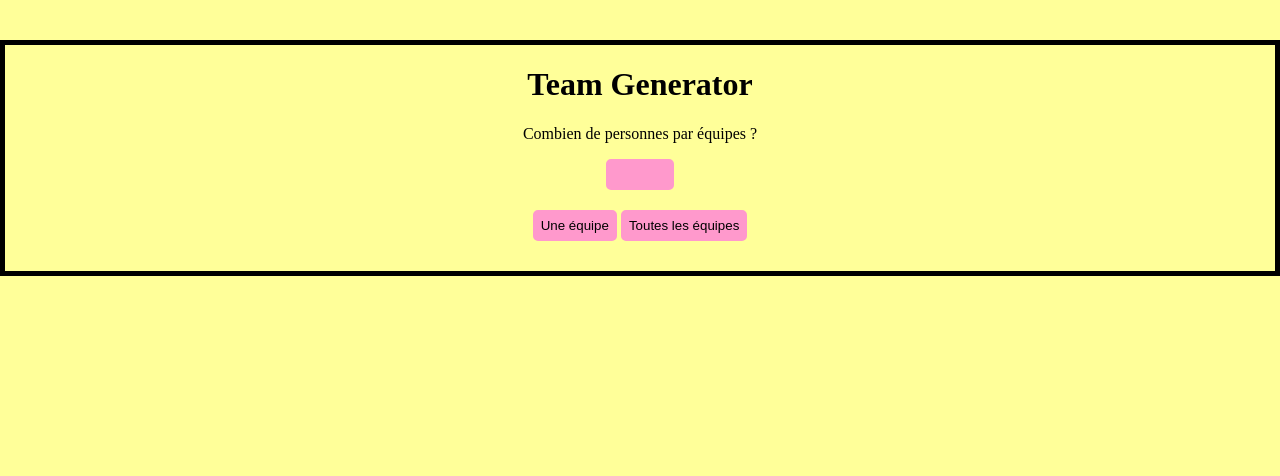
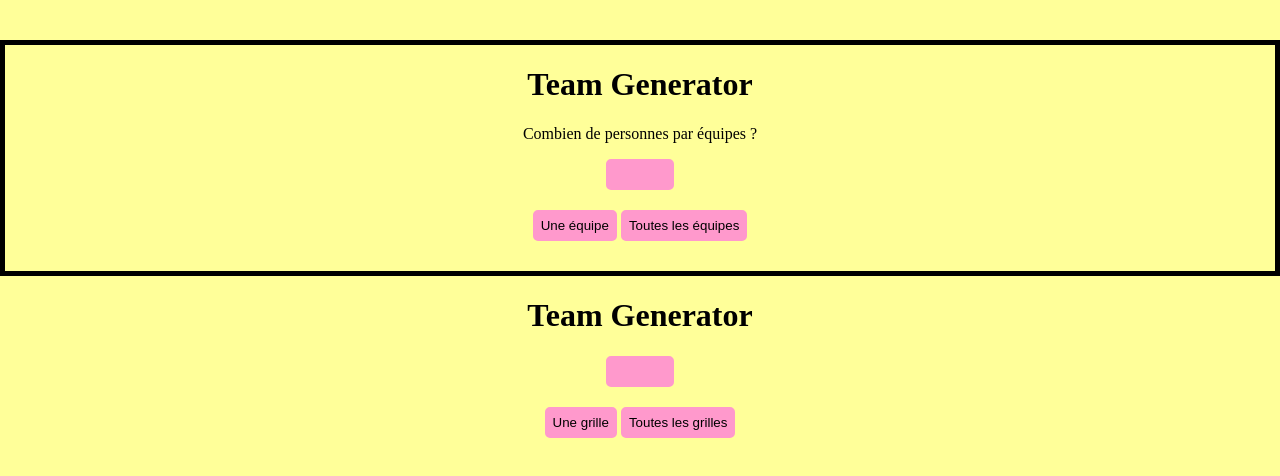
Before and after one commit to princessgirly/generator, a plain HTML site: page index.html in a window 1280 px wide. Drawn offline with nearby package versions, Linux system fonts and the light colour scheme.

Commit message:
Update index.html

```diff
--- a/index.html
+++ b/index.html
@@ -27,6 +27,20 @@
 <div class="resultat"></div>
 
 
+
+  <div class="euromillions">
+  <h1>Team Generator</h1>
+
+  <form name="chiffres">
+    <input type="number" class="nb" name="nb" required min="1"/>
+    <input type="submit" class="grille" name="chance" value="Une grille"/>
+    <input type="submit" class="chiffres" name="equipe" value="Toutes les grilles"/>
+  </form>
+
+</div>
+
+<div class="resultat2"></div>
+
 </body>
 
 </html>
```
